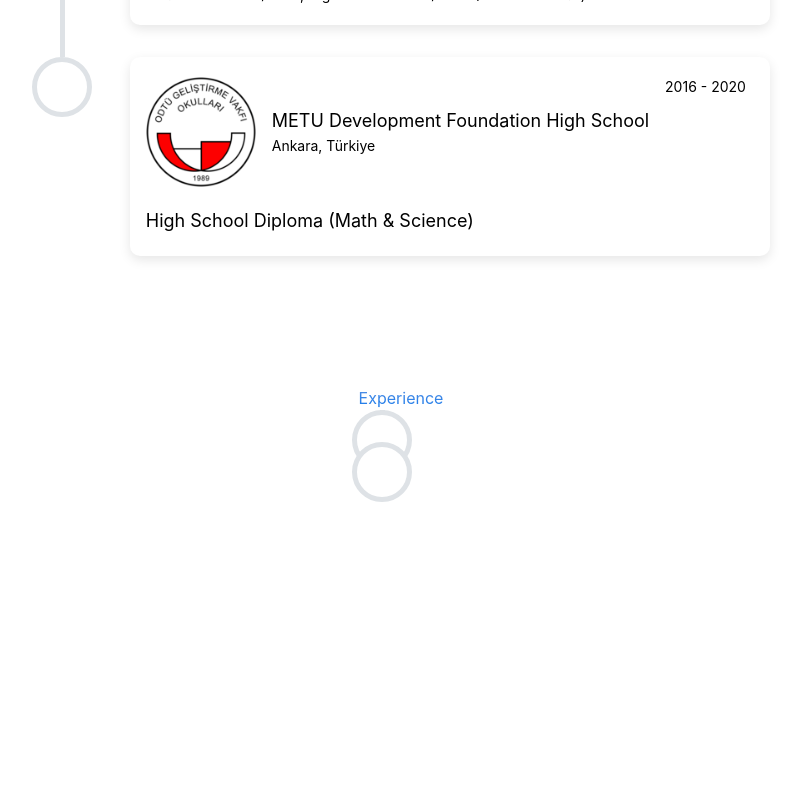
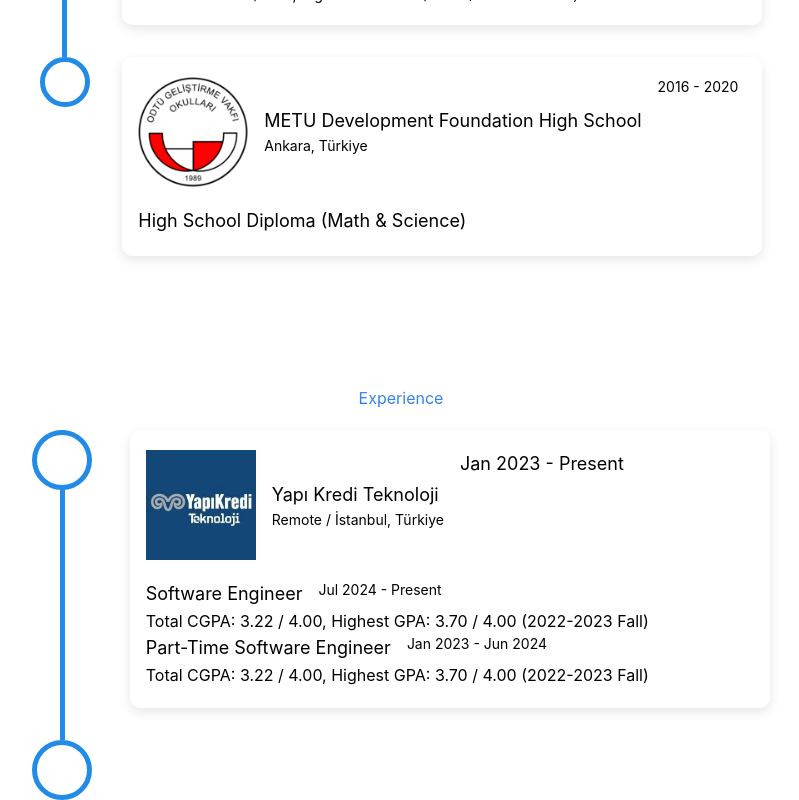
Before and after one commit to can-aslan/personal-website, a React (Create React App) app: page / in a window 1280 px wide. Shown: the part 625-1425 px from the top of the page, without its empty margins (239-1038 px from the left). Before the commit the page ends 1127 px from the top, so only its background shows below. Built offline with nearby package versions, Linux system fonts and the light colour scheme; the HTML template or start-up script is replaced by a standard one.

Commit message:
Experience Card Multi-Roles

```diff
--- /dev/null
+++ b/src/components/cards/experience/ExperienceCard.module.css
@@ -0,0 +1,63 @@
+.card {
+  background-color: white;
+  border-radius: 10px;
+  padding: 20px;
+  box-shadow: 0 4px 12px rgba(0, 0, 0, 0.1);
+  margin-top: 20px;
+  max-width: 1500px;
+  width: 50vw;
+}
+
+.cardHeader {
+  display: flex;
+  width: 100%;
+  align-items: center;
+  justify-content: space-between;
+  margin-bottom: 20px;
+}
+
+.logo {
+  width: 110px;
+  height: 110px;
+  border-radius: 5px;
+}
+
+.duration {
+  margin-top: 10px;
+  margin-right: 10px;
+  align-self: flex-start;
+  font-weight: 500;
+}
+
+.positionDuration {
+  margin-top: 10px;
+  margin-right: 10px;
+  align-self: flex-start;
+  font-weight: 500;
+}
+
+.positionInfo {
+  display: flex;
+  justify-content: space-between;
+  align-items: center;
+}
+
+.institution {
+  font-weight: 700;
+}
+
+.location {
+  font-weight: 500;
+}
+
+.position {
+  margin-bottom: 10px;
+  margin-top: 10px;
+  font-weight: 600;
+}
+
+.highlights {
+  padding-left: 20px;
+  margin: 0;
+  background-color: white;
+}
--- /dev/null
+++ b/src/components/cards/experience/ExperienceCard.tsx
@@ -0,0 +1,47 @@
+import { Container, Text, Button, Group, Image, Badge, List } from '@mantine/core';
+import styles from './ExperienceCard.module.css';
+
+interface ExperienceCardProps {
+  logo: any;
+  institution: string;
+  location: string;
+  positions: string[];
+  duration: string;
+  positionDurations: string[];
+  highlights: string[][];
+}
+
+const ExperienceCard = ({ logo, institution, location, positions, duration, positionDurations, highlights }: ExperienceCardProps) => {
+  return (
+    <Container className={styles.card}>
+      <Group align="flex-start" className={styles.cardHeader}>
+        <Group className={styles.institutionInfo}>
+          <Image src={logo} alt={`${institution} logo`} className={styles.logo} />
+
+          <div>
+            <Text size="lg" className={styles.institution}>{institution}</Text>
+            <Text size="sm" className={styles.location}>{location}</Text>
+          </div>
+        </Group>
+
+        <Text size="lg" className={styles.duration}>{duration}</Text>
+      </Group>
+
+      {positions.map((position, index) => (
+        <>
+          <Group className={styles.positionInfo}>
+            <Text size="lg" className={styles.position}>{position}</Text>
+            <Text size="sm" className={styles.positionDuration}>{positionDurations[index]}</Text>
+          </Group>
+          <List>
+            {highlights[index].map((highlight, index) => (
+              <List className={styles.highlights}>{highlight}</List>
+            ))}
+          </List>
+        </>
+      ))}
+    </Container>
+  );
+}
+
+export default ExperienceCard;
--- a/src/components/sections/education/Education.module.css
+++ b/src/components/sections/education/Education.module.css
@@ -5,11 +5,11 @@
   justify-content: center;
   text-align: center;
   padding: 40px 20px;
-  margin-top: 50px; /* Adds some space from the header */
+  margin-top: 50px;
 }
 
 .timeline {
-  max-width: 800px; /* Limit the width for better readability */
+  max-width: 800px;
   width: 100%;
 }
 
@@ -18,9 +18,9 @@
 }
 
 .dimmedText {
-  color: #555; /* Using a consistent color tone with the rest of the website */
+  color: #555;
 }
 
 .linkText {
-  color: #0070f3; /* Keeping the link color consistent with the rest of your site */
+  color: #0070f3;
 }
--- a/src/components/sections/education/Education.tsx
+++ b/src/components/sections/education/Education.tsx
@@ -7,7 +7,7 @@ const Education = () => {
   return (
     <Container className={styles.educationContent}>
       <Title text="Education"/>
-      <Timeline active={-1} bulletSize={60} lineWidth={5}>
+      <Timeline active={1} bulletSize={50} lineWidth={5}>
         <Timeline.Item>
           <EducationCard
             logo={require('../../../assets/images/bilkent.png')}
--- a/src/components/sections/experience/Experience.module.css
+++ b/src/components/sections/experience/Experience.module.css
@@ -1,15 +1,15 @@
-.educationContent {
+.experienceContent {
   display: flex;
   flex-direction: column;
   align-items: center;
   justify-content: center;
   text-align: center;
   padding: 40px 20px;
-  margin-top: 50px; /* Adds some space from the header */
+  margin-top: 50px;
 }
 
 .timeline {
-  max-width: 800px; /* Limit the width for better readability */
+  max-width: 800px;
   width: 100%;
 }
 
@@ -18,9 +18,9 @@
 }
 
 .dimmedText {
-  color: #555; /* Using a consistent color tone with the rest of the website */
+  color: #555;
 }
 
 .linkText {
-  color: #0070f3; /* Keeping the link color consistent with the rest of your site */
+  color: #0070f3;
 }
--- a/src/components/sections/experience/Experience.tsx
+++ b/src/components/sections/experience/Experience.tsx
@@ -1,14 +1,25 @@
 import { Timeline, Container } from "@mantine/core";
 import styles from './Experience.module.css';
 import Title from "../../title/Title";
+import ExperienceCard from "../../cards/experience/ExperienceCard";
 
-const Education = () => {
+const Experience = () => {
   return (
-    <Container className={styles.educationContent}>
+    <Container className={styles.experienceContent}>
       <Title text="Experience"/>
-      <Timeline active={-1} bulletSize={60} lineWidth={5}>
+      <Timeline active={1} bulletSize={60} lineWidth={5}>
         <Timeline.Item>
-
+          <ExperienceCard
+            logo={require('../../../assets/images/yapi_kredi.jfif')}
+            institution="Yapı Kredi Teknoloji"
+            location="Remote / İstanbul, Türkiye"
+            positions={["Software Engineer", "Part-Time Software Engineer"]}
+            duration="Jan 2023 - Present"
+            positionDurations={["Jul 2024 - Present", "Jan 2023 - Jun 2024"]}
+            highlights={[[
+              "Total CGPA: 3.22 / 4.00, Highest GPA: 3.70 / 4.00 (2022-2023 Fall)",
+            ], ["Total CGPA: 3.22 / 4.00, Highest GPA: 3.70 / 4.00 (2022-2023 Fall)"]]}
+          />
         </Timeline.Item>
 
         <Timeline.Item>
@@ -19,4 +30,4 @@ const Education = () => {
   );
 }
 
-export default Education;
+export default Experience;
```
Also changed, not shown: src/assets/images/yapi_kredi.jfif (added).
